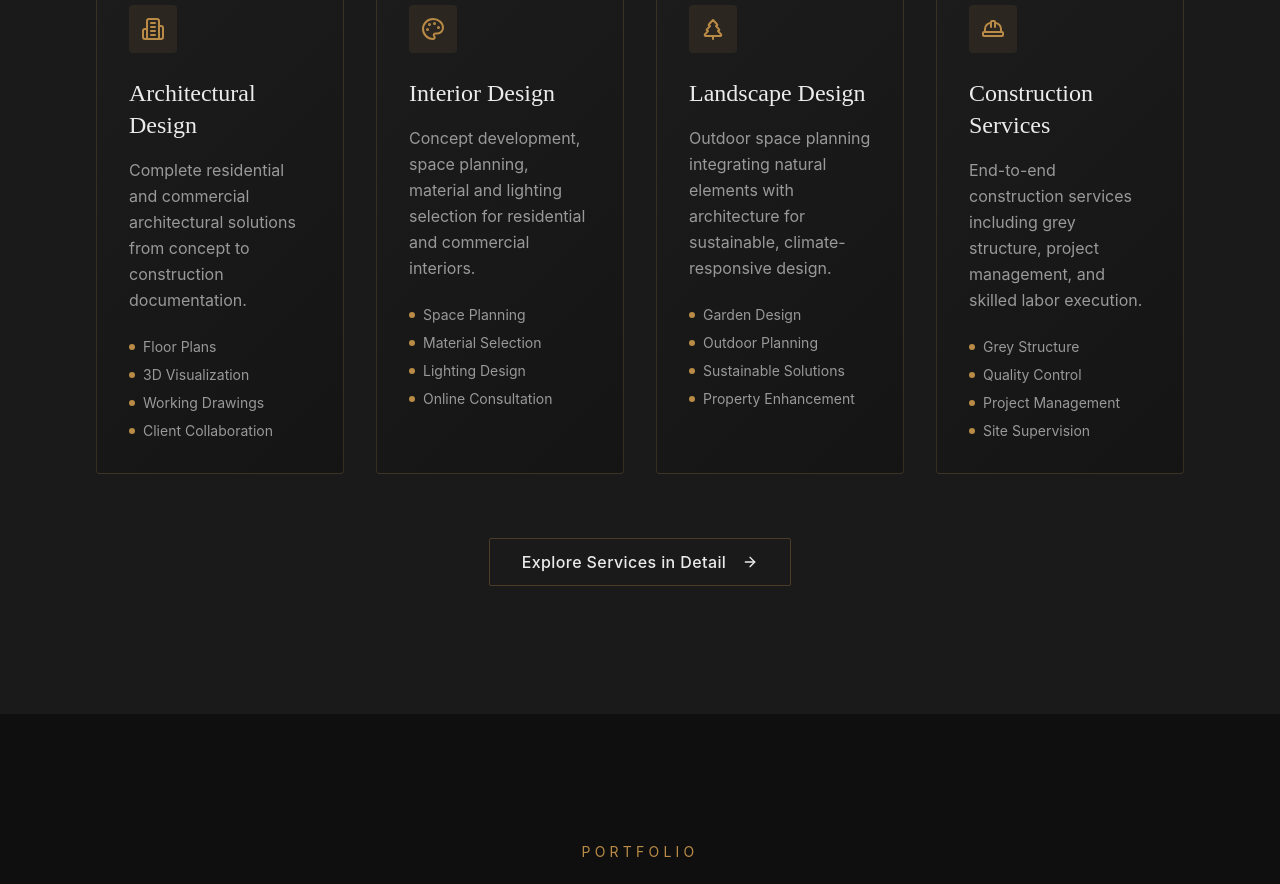
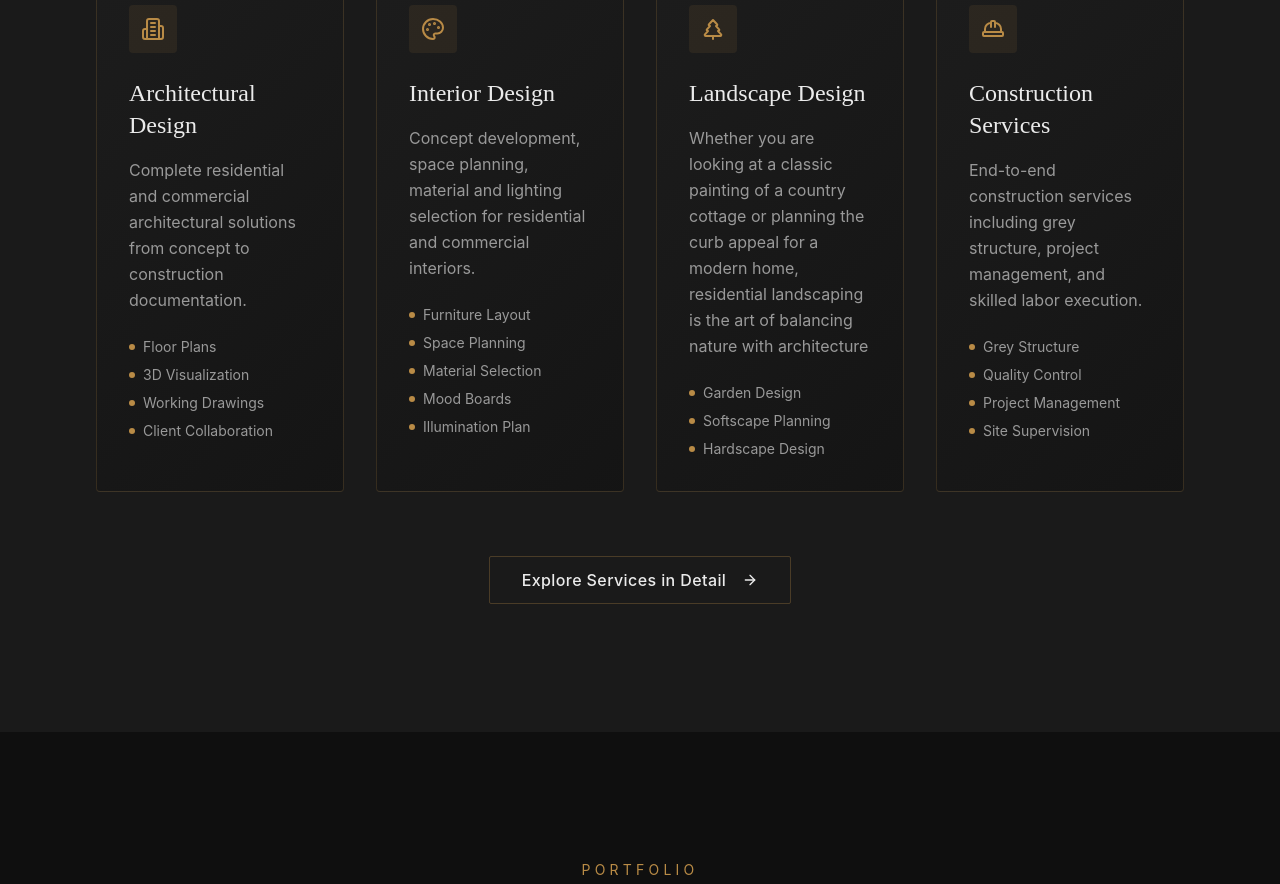
Before and after one commit to Daniyal-SE/Portfolio, a React (Vite) app: page / in a window 1280 px wide. Shown: the part 1420-2304 px from the top of the page. Built offline with nearby package versions, Linux system fonts and the light colour scheme; the HTML template or start-up script is replaced by a standard one.

Commit message:
fix: Add some Interior Points

```diff
--- a/src/components/Hero.tsx
+++ b/src/components/Hero.tsx
@@ -26,14 +26,14 @@ const Hero = () => {
           transition={{ duration: 1, delay: 0.2 }}
           className="max-w-4xl mx-auto"
         >
-          <motion.p
+          {/* <motion.p
             initial={{ opacity: 0 }}
             animate={{ opacity: 1 }}
             transition={{ duration: 0.8, delay: 0.4 }}
             className="text-primary uppercase tracking-[0.3em] text-sm mb-6"
           >
             Architecture & Design Studio
-          </motion.p>
+          </motion.p> */}
 
           <motion.h1
             initial={{ opacity: 0, y: 30 }}
@@ -52,9 +52,10 @@ const Hero = () => {
             transition={{ duration: 0.8, delay: 0.8 }}
             className="text-lg md:text-xl text-muted-foreground max-w-2xl mx-auto mb-12 leading-relaxed"
           >
-            We craft spaces that inspire, endure, and elevate the human experience.
-            Architecture is not just about buildings—it's about creating moments where
-            concrete, light, and shadow work in perfect harmony.
+            We craft spaces that inspire, endure, and elevate the human
+            experience. Architecture is not just about buildings—it's about
+            creating moments where concrete, light, and shadow work in perfect
+            harmony.
           </motion.p>
 
           <motion.div
@@ -73,7 +74,9 @@ const Hero = () => {
               variant="outline"
               size="lg"
               onClick={() => {
-                document.getElementById("projects")?.scrollIntoView({ behavior: "smooth" });
+                document
+                  .getElementById("projects")
+                  ?.scrollIntoView({ behavior: "smooth" });
               }}
             >
               View Our Work
--- a/src/components/Navigation.tsx
+++ b/src/components/Navigation.tsx
@@ -56,7 +56,7 @@ const Navigation = () => {
             <img src="/logo.png" alt="Logo" className="h-10" />
             {/* Right Text */}
             <span className="text-sm md:text-base font-medium tracking-wide text-foreground uppercase">
-              ARSHAD AHMED <span className="text-primary">| ARCHITECT</span>
+              RANA BUILDER <span className="text-primary">| ARCHITECT</span>
             </span>
           </Link>
 
--- a/src/components/Services.tsx
+++ b/src/components/Services.tsx
@@ -30,10 +30,11 @@ const services = [
     description:
       "Concept development, space planning, material and lighting selection for residential and commercial interiors.",
     features: [
+      "Furniture Layout",
       "Space Planning",
       "Material Selection",
-      "Lighting Design",
-      "Online Consultation",
+      "Mood Boards",
+      "Illumination Plan",
     ],
     image:
       "https://images.unsplash.com/photo-1618221195710-dd6b41faaea6?q=80&w=2000&auto=format&fit=crop",
@@ -42,13 +43,8 @@ const services = [
     icon: TreePine,
     title: "Landscape Design",
     description:
-      "Outdoor space planning integrating natural elements with architecture for sustainable, climate-responsive design.",
-    features: [
-      "Garden Design",
-      "Outdoor Planning",
-      "Sustainable Solutions",
-      "Property Enhancement",
-    ],
+      "Whether you are looking at a classic painting of a country cottage or planning the curb appeal for a modern home, residential landscaping is the art of balancing nature with architecture",
+    features: ["Garden Design", "Softscape Planning", "Hardscape Design"],
     image:
       "https://images.unsplash.com/photo-1558618666-fcd25c85cd64?q=80&w=2000&auto=format&fit=crop",
   },
```
